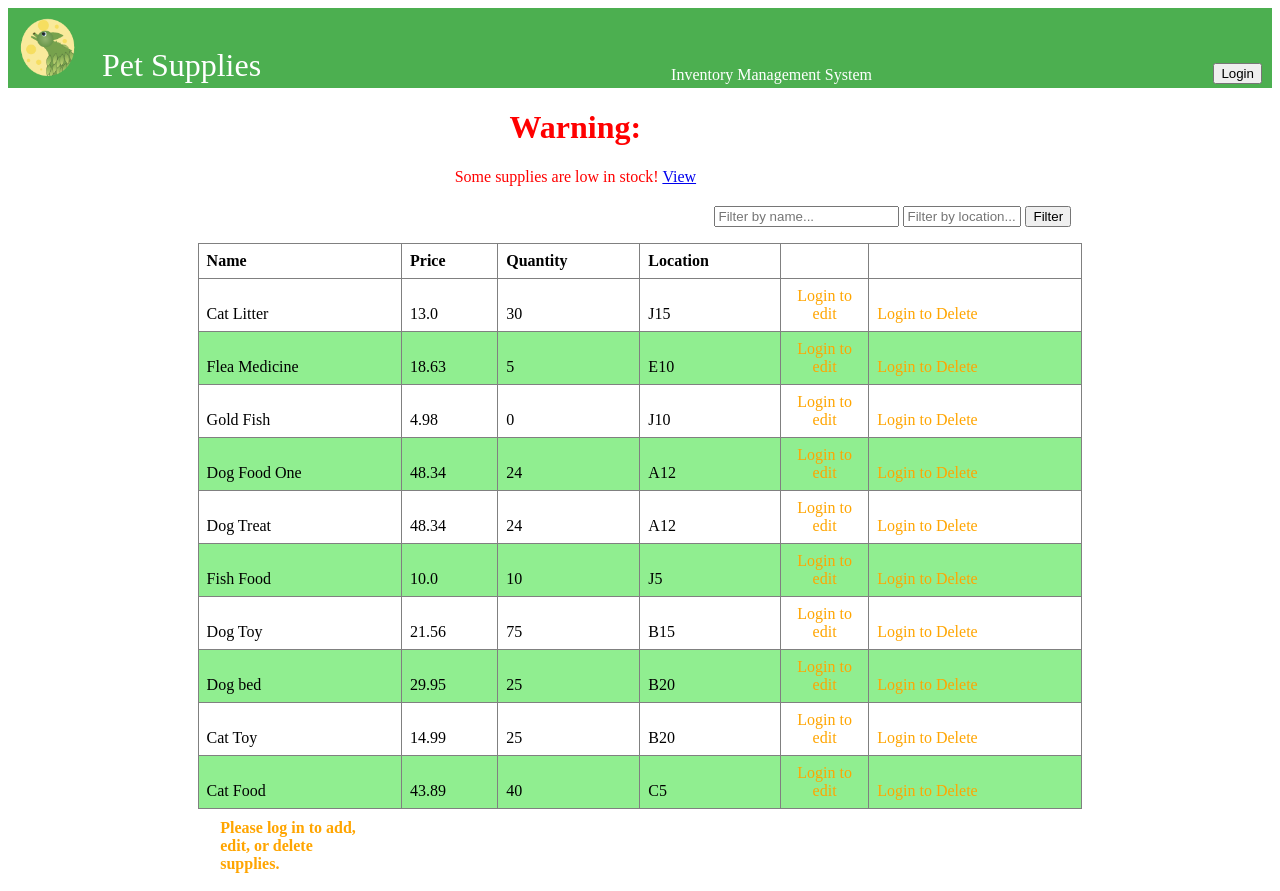
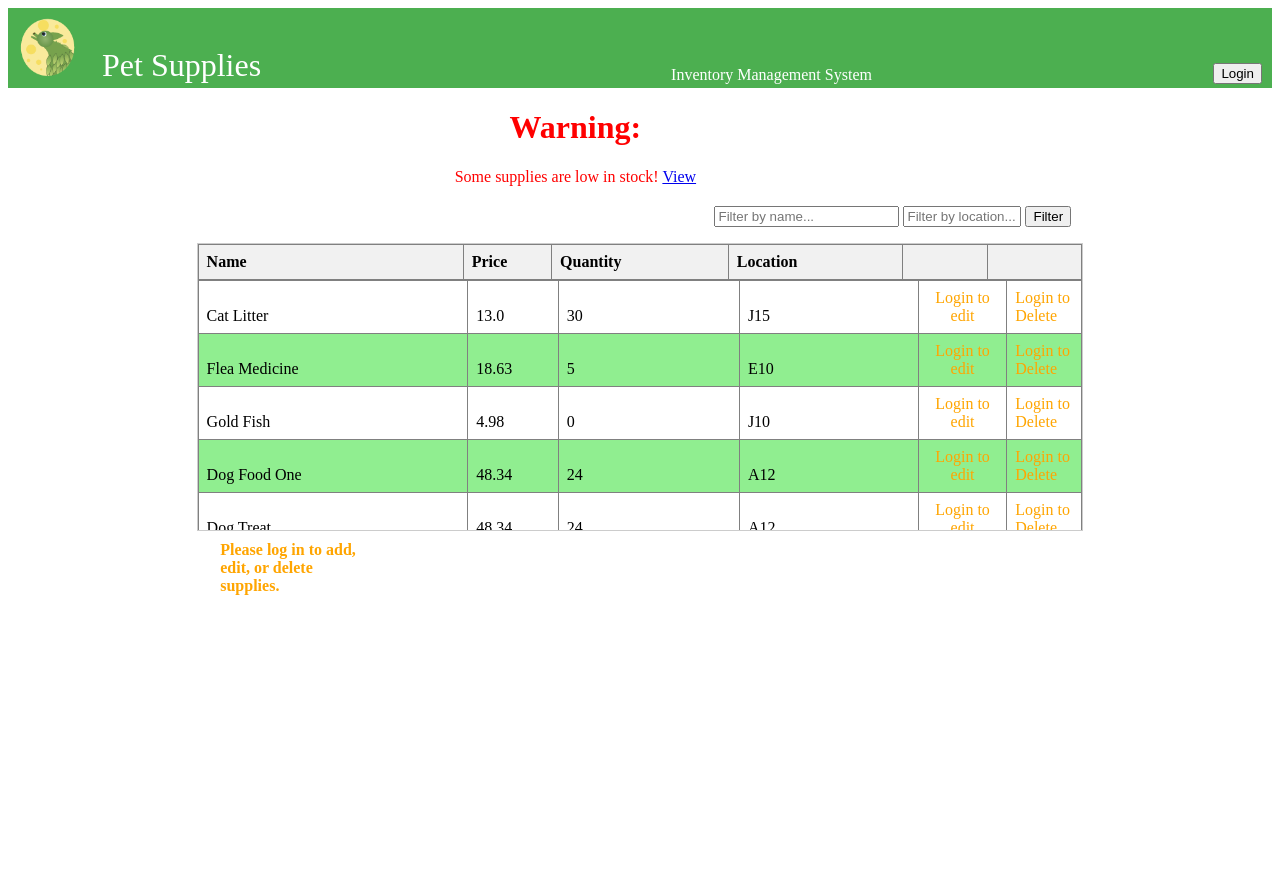
Before and after one commit to TLeafWolf/SDEV_220_Final_Project_Group5, a Django app: page / in a window 1280 px wide. After the commit the page ends 595 px from the top, so only its background shows below. Run offline with Django 5.2, Linux system fonts and the light colour scheme; data comes from the database, SQL or seed files in the repository; both versions use the stored data as it was after the commit; lists and menus that the app fills with data are empty.

Commit message:
added css

```diff
--- a/inventory_project/inventory/static/css/styles.css
+++ b/inventory_project/inventory/static/css/styles.css
@@ -51,9 +51,25 @@
     vertical-align: top;
 
 }
+.table-container {
+    max-height: 300px; /* Set the maximum height for the table */
+    overflow-y: auto; /* Enable vertical scrolling */
+    width: 70%;
+    border: 1px solid #ccc; /* Optional: Add a border around the container */
+}
+.table-header {
+    background-color: #f1f1f1; /* Background color for the header */
+    position: sticky; /* Make the header sticky */
+    top: 0; /* Stick to the top */
+    z-index: 10; /* Ensure the header is above the body */
+}
+.table-body {
+    max-height: 250px; /* Set the maximum height for the body */
+    overflow-y: auto; /* Enable vertical scrolling */
+}
 .data_tab {
     border-collapse: collapse;
-    width: 70%;
+    width: 100%;
     margin-right: auto;
     margin-left: auto;
 }
@@ -75,3 +91,32 @@ td {
 .warning{
     margin-left:35%;
 }
+
+.name_head{
+    width: 30%;
+}
+.name_row{
+    width: 30.5%;
+}
+.Price_head{
+    width: 10%;
+}
+.Price_row{
+    width: 10.25%;
+}
+
+.Quan_head{
+    width:20%;
+}
+.Quan_row{
+    width:20.5%;
+}
+.loc_row{
+    width:20.25%;
+}
+.loc_head{
+    width:19.75%;
+}
+.edit_head{
+    width:9.53%;
+}
--- a/inventory_project/inventory/templates/inventory/index.html
+++ b/inventory_project/inventory/templates/inventory/index.html
@@ -62,25 +62,31 @@
         {% endif %}
     </form>
 </div>
-    <table border="1" class = "data_tab">
+<div class="table-container">
+    <div class="table-header">
+        <table border="1" class="data_tab">
             <thead>
                 <tr>
-                <th>Name</th>
-                <th>Price</th>
-                <th>Quantity</th>
-                <th>Location</th>
-                <th></th>
+                    <th class="name_head">Name</th>
+                    <th class="Price_head">Price</th>
+                    <th class="Quan_head">Quantity</th>
+                    <th class="loc_head">Location</th>
+                    <th class="edit_head"></th>
                     <th></th>
                 </tr>
             </thead>
+        </table>
+    </div>
+    <div class="table-body">
+        <table border="1" class="data_tab">
             <tbody>
                 {% for supply in supplies %}
                 <tr>
-                <td>{{ supply.name }}</td>
-                <td>{{ supply.price }}</td>
-                <td>{{ supply.quantity }}</td>
-                <td>{{ supply.location }}</td>
-                <td class = 'edit_button'>
+                    <td class="name_row">{{ supply.name }}</td>
+                    <td class="Price_row">{{ supply.price }}</td>
+                    <td class="Quan_row">{{ supply.quantity }}</td>
+                    <td class="loc_row">{{ supply.location }}</td>
+                    <td class='edit_button'>
                         <center>
                         {% if user.is_authenticated %}
                             <a href="{% url 'edit_supply' supply.name %}"><button type="button">Edit</button></a>
@@ -89,7 +95,7 @@
                         {% endif %}
                         </center>
                     </td>
-                <td class = 'Del_button'>
+                    <td class='Del_button'>
                         <form action="{% url 'delete_supply' supply.name %}" method="post" style="display:inline;">
                             {% csrf_token %}
                             {% if user.is_authenticated %}
@@ -97,6 +103,8 @@
                             {% else %}
                                 <span style="color: orange;">Login to Delete</span>
                             {% endif %}
+                        </form>
+                    </td>
                 </tr>
                 {% empty %}
                 <tr>
@@ -104,8 +112,9 @@
                 </tr>
                 {% endfor %}
             </tbody>
-
         </table>
+    </div>
+</div>
 
 <table class = "bottom_nav">
     <tr>
```
Also changed, not shown: inventory_project/Inventory.db. Lines whose indentation alone changed are shown as unchanged.
